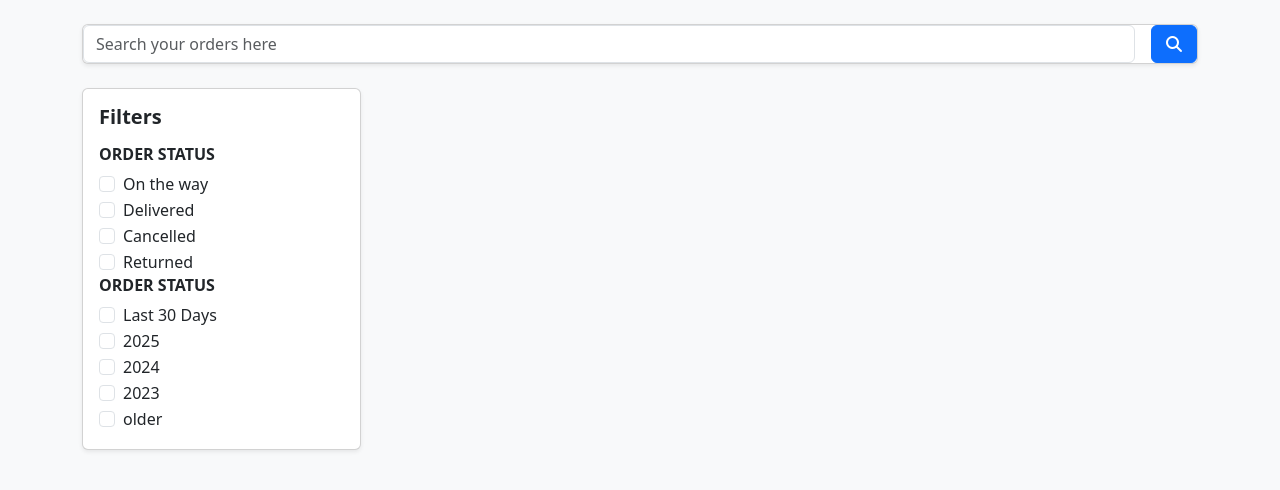
After one commit to AshfahAshraf/project, a Django app: page /order in a window 1280 px wide. The commit adds this page. Shown: the top 490 px of the page. Run offline with Django 5.2, Linux system fonts and the light colour scheme; some libraries are stand-ins or nearby versions.

Commit message:
updated project

```diff
--- a/hello/static/css/my_account.css
+++ b/hello/static/css/my_account.css
@@ -9,7 +9,7 @@ body{
     background-color: #f8f9fa;
 }
 .sidebar{
-    background-color: #d41010;
+    background-color: white;
     border-radius: 10px;
     padding: 20px;
 }
--- a/hello/templates/footer.html
+++ b/hello/templates/footer.html
@@ -51,7 +51,7 @@
                 <h3 class="mb-5">Account</h3>
                 <ul class="list-unstyled d-flex flex-column gap-4">
                     <a href="{% url 'register' %}"><li>Login/Register</li></a>
-                    <li>My Account</li>
+                    <a href="{% url 'my_account' %}"><li>My Account</li></a>
                     <li>Orders</li>
                     <a href="{% url 'wishlist' %}"><li>Wishlist</li></a>
                     </ul>
--- /dev/null
+++ b/hello/templates/order.html
@@ -0,0 +1,82 @@
+<!DOCTYPE html>
+<html lang="en">
+<head>
+    <meta charset="UTF-8">
+    <meta name="viewport" content="width=device-width, initial-scale=1.0">
+    <title>Document</title>
+        <link href="https://cdn.jsdelivr.net/npm/bootstrap@5.3.8/dist/css/bootstrap.min.css" rel="stylesheet" integrity="sha384-sRIl4kxILFvY47J16cr9ZwB07vP4J8+LH7qKQnuqkuIAvNWLzeN8tE5YBujZqJLB" crossorigin="anonymous">
+    <script src="https://cdn.jsdelivr.net/npm/bootstrap@5.3.8/dist/js/bootstrap.bundle.min.js" integrity="sha384-FKyoEForCGlyvwx9Hj09JcYn3nv7wiPVlz7YYwJrWVcXK/BmnVDxM+D2scQbITxI" crossorigin="anonymous"></script>
+<link rel="stylesheet" href="https://cdnjs.cloudflare.com/ajax/libs/font-awesome/7.0.1/css/all.min.css">
+</head>
+<body class="bg-light">
+    <div class="container my-4">
+
+        <div class="card shadow-sm mb-4">
+            <div class="d-flex flex-column flex-md-row gap-3">
+                <input type="text" class="form-control" placeholder="Search your orders here">
+                <button class="btn btn-primary">
+                    <i class="fa-solid fa-magnifying-glass"></i>
+                </button>
+            </div>
+        </div>
+
+        <div class="col-lg-3">
+            <div class="card shadow-sm">
+                <div class="card-body">
+                    <h5 class="fw-bold mb-3">Filters</h5>
+
+                    <h6 class="fw-semibold">ORDER STATUS</h6>
+
+                    <div class="form-check">
+                        <input class="form-check-input" type="checkbox">
+                        <label for="form-check-label">On the way</label>
+                    </div>
+                    <div class="form-check">
+                        <input class="form-check-input" type="checkbox">
+                        <label for="form-check-label">Delivered</label>
+                    </div>
+                    <div class="form-check">
+                        <input class="form-check-input" type="checkbox">
+                        <label for="form-check-label">Cancelled</label>
+                    </div>
+                    <div class="form-check">
+                        <input class="form-check-input" type="checkbox">
+                        <label for="form-check-input">Returned</label>
+                    </div>
+
+                    <h6 class="fw-semibold">ORDER STATUS</h6>
+
+                    <div class="form-check">
+                        <input class="form-check-input" type="checkbox">
+                        <label for="form-check-input">Last 30 Days</label>
+                    </div>
+
+                    <div class="form-check">
+                        <input class="form-check-input" type="checkbox">
+                        <label for="form-check-input"> 2025</label>
+                    </div>
+
+                    <div class="form-check">
+                        <input class="form-check-input" type="checkbox">
+                        <label for="form-check-input"> 2024</label>
+                    </div>
+
+                    <div class="form-check">
+                        <input  class="form-check-input" type="checkbox">
+                        <label for="form-check-input"> 2023</label>
+                    </div>
+
+                    <div class="form-check">
+                        <input class="form-check-input" type="checkbox">
+                        <label for="form-check=input"> older </label>
+                    </div>
+
+                </div>
+
+
+            </div>
+        </div>
+    </div>
+
+</body>
+</html>
--- a/hello/urls.py
+++ b/hello/urls.py
@@ -13,6 +13,7 @@ urlpatterns = [
       re_path('^return_refund$',views.return_refund,name="return_refund"),
       re_path('^shipping_info$',views.shipping_info,name="shipping_info"),
       re_path('^my_account$',views.my_account,name="my_account"),
+      re_path('^order$',views.order,name="order"),
 
 
  ]
--- a/hello/views.py
+++ b/hello/views.py
@@ -39,3 +39,6 @@ def shipping_info(request):
 
 def my_account(request):
     return render(request,"my_account.html")
+
+def order(request):
+    return render(request,"order.html")
```
